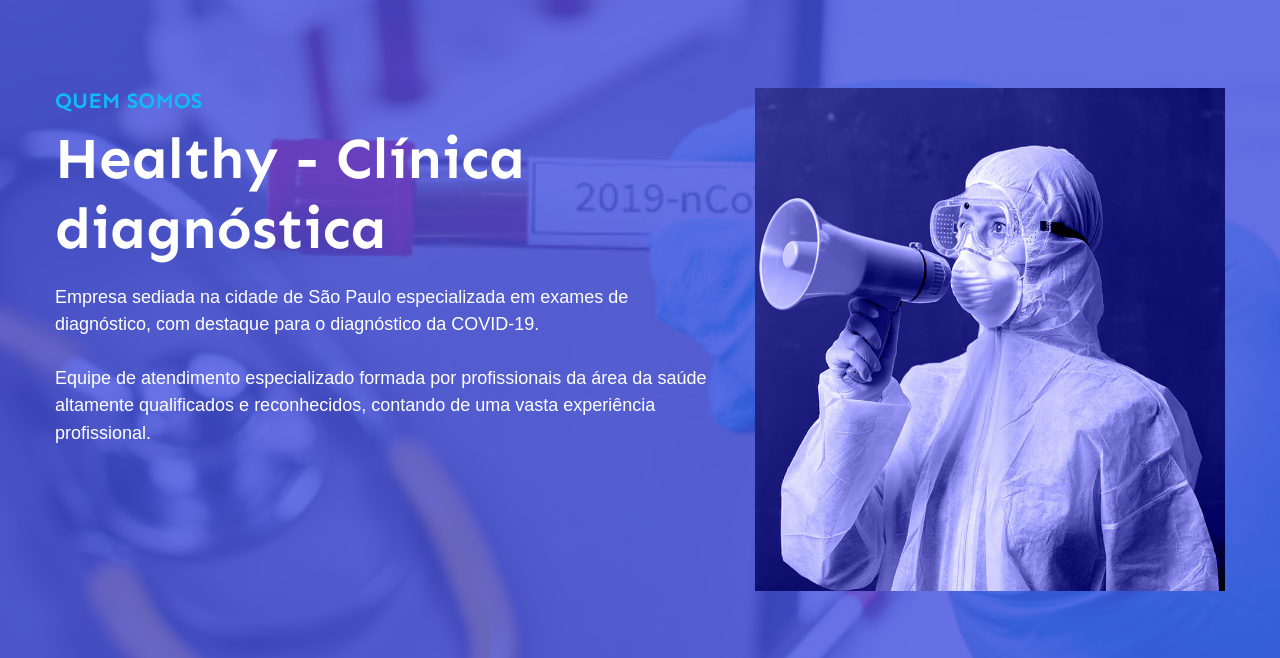
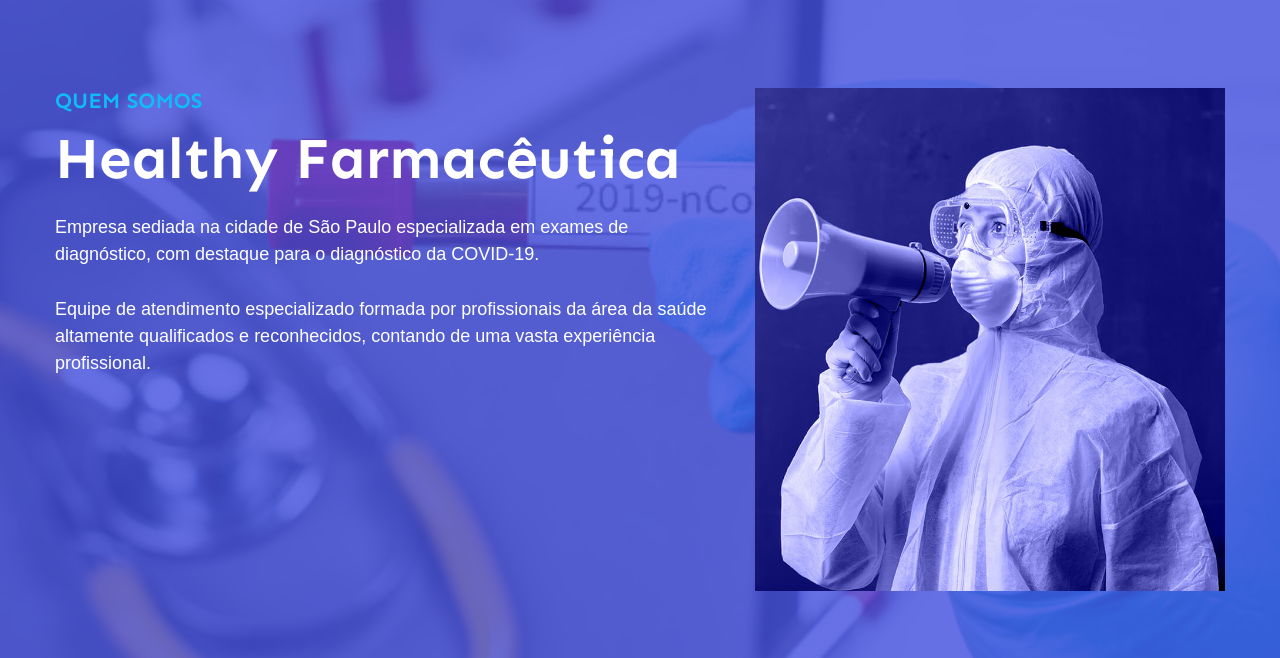
Before and after one commit to JonathanLacerda/healthy, a plain HTML site: page index.html in a window 1280 px wide. Shown: the part 142-800 px from the top of the page. Drawn offline with Linux system fonts and the light colour scheme; files whose address does not match are found by name; a web font is replaced by a local one.

Commit message:
change h1

```diff
--- a/index.html
+++ b/index.html
@@ -79,7 +79,7 @@
                             <div class="hero-sub">
                                 <div class="hero-left">
                                     <h4>Quem somos</h4>
-                                    <h1>Healthy - Clínica diagnóstica</h1>
+                                    <h1>Healthy Farmacêutica</h1>
                                     <p>
                                         Empresa sediada na cidade de São Paulo especializada em exames de diagnóstico, com destaque para o diagnóstico da COVID-19.
 
```
